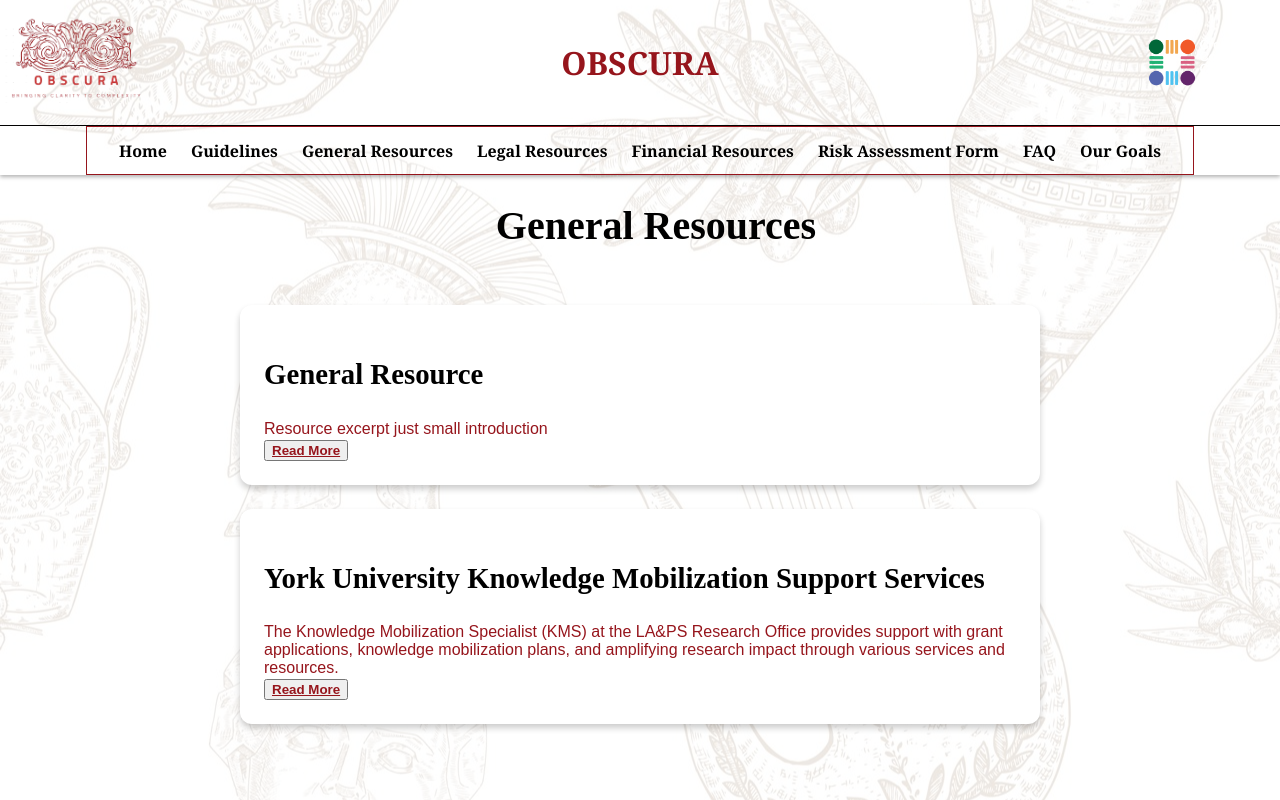
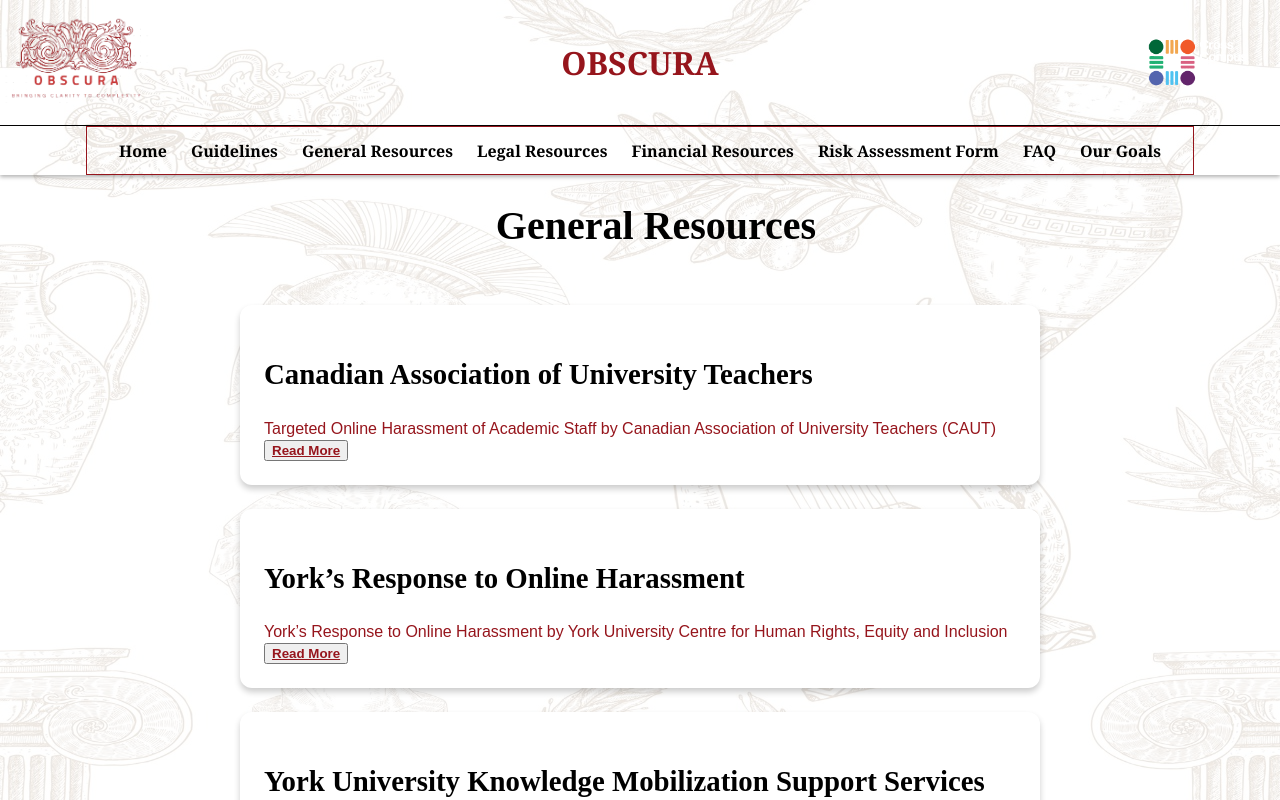
Before and after one commit to Harshil-K/KnowledgeMobilization, a React (Create React App) app: page /generalresources in a window 1280 px wide. Shown: the top 800 px of the page. Built offline with nearby package versions, Linux system fonts and the light colour scheme.

Commit message:
added all resources. will add more

```diff
--- a/src/pages/FinancialResources.jsx
+++ b/src/pages/FinancialResources.jsx
@@ -13,37 +13,20 @@
     },
     {
         title: "Racial Equity Special Research Grants",
-        url: "https://example.com/financial-aid",
+        url: "https://www.spencer.org/grant_types/racial-equity-special-research-grants",
         excerpt: "Racial Equity Special Research Grants by The Spencer Foundation",
         body: `
             <p>This grant program funds education research addressing racial equity, offering up to $75,000 for projects by HPSM researchers or those studying racialized communities. It supports studies confronting structural racism, covering research, publication, and dissemination costs. Requiring a narrative, budget, and EDI statement, it eases financial burdens for HPSM researchers tackling controversial racial equity topics, providing a key resource for funding knowledge mobilization and legal consultations.</p>
         `,
     },
     {
-        title: "Opportunities, and Threats of Crowdfunding",
-        url: "https://example.com/financial-aid",
-        excerpt: "Strengths, Weaknesses, Opportunities, and Threats of Crowdfunding by CrowdfundingHealth.org",
+        title: "Social Sciences and Humanities Research Council",
+        url: "https://www.sshrc-crsh.gc.ca/home-accueil-eng.aspx",
+        excerpt: "SSHRC Home Page by Social Sciences and Humanities Research Council (SSHRC)",
         body: `
-            <p></p>
+            <p>SSHRC’s homepage details its role in funding social sciences and humanities research in Canada, offering grants like Insight Grants, Partnership Grants, and the New Frontiers in Research Fund (NFRF). These programs support HPSM researchers by funding projects addressing societal challenges, including controversial topics, with a focus on EDI principles. Funding covers research, publication, and dissemination costs, reducing financial barriers for knowledge mobilization. For HPSM researchers, SSHRC’s emphasis on equity ensures access to resources for legal consultations or publication, making it a cornerstone for financial stability in sensitive research endeavours.</p>
         `,
     },
-    {
-        title: "Opportunities, and Threats of Crowdfunding",
-        url: "https://example.com/financial-aid",
-        excerpt: "Strengths, Weaknesses, Opportunities, and Threats of Crowdfunding by CrowdfundingHealth.org",
-        body: `
-            <p></p>
-        `,
-    },
-    {
-        title: "Opportunities, and Threats of Crowdfunding",
-        url: "https://example.com/financial-aid",
-        excerpt: "Strengths, Weaknesses, Opportunities, and Threats of Crowdfunding by CrowdfundingHealth.org",
-        body: `
-            <p></p>
-        `,
-    },
-
 ];
 
 const FinancialResources = () => {
--- a/src/pages/GeneralResources.jsx
+++ b/src/pages/GeneralResources.jsx
@@ -4,12 +4,19 @@
 
 const generalResources = [
     {
-        title: " General Resource ",
-        url: " Resource link when click on the title",
-        excerpt: " Resource excerpt just small introduction ",
+        title: "Canadian Association of University Teachers ",
+        url: "https://www.caut.ca/content/targeted-online-harassment-academic-staff",
+        excerpt: "Targeted Online Harassment of Academic Staff by Canadian Association of University Teachers (CAUT)",
         body: `
-            <p>Resource body not too much in detail but more in detail if there is no link, fill it up to show we did something Check example below </p>
-
+            <p>This guide addresses online harassment of academic staff, a significant risk for HPSM researchers sharing controversial work. It recommends documenting incidents, reporting to equity offices, and adjusting social media privacy settings, with legal options like cease-and-desist letters or human rights complaints for identity-based harassment. Advising against engaging harassers and suggesting mental health support, it aligns with Obscura’s “Responding to Online Harassment” category, equipping researchers with practical steps to manage backlash, protect safety, and uphold legal rights in knowledge mobilization.</p>
+        `,
+    },
+    {
+        title: "York’s Response to Online Harassment",
+        url: "https://www.canva.com/design/DAFvMpmyff8/Zl-rjkpISH8LX_BiFtRxvQ/view",
+        excerpt: "York’s Response to Online Harassment by York University Centre for Human Rights, Equity and Inclusion",
+        body: `
+            <p>This infographic outlines York University’s protocol for addressing online harassment for students and staff, including researchers. It advises reporting to the Centre for Human Rights, Equity and Inclusion, documenting evidence, and accessing counselling. Legal steps include contacting campus security for threats or legal aid for lawsuits, emphasizing privacy protection and mediation. For HPSM researchers facing backlash, it provides institution-specific guidance, aligning with Obscura’s mission to centralize support, ensuring safety and legal recourse during knowledge mobilization challenges.</p>
         `,
     },
     {
```
